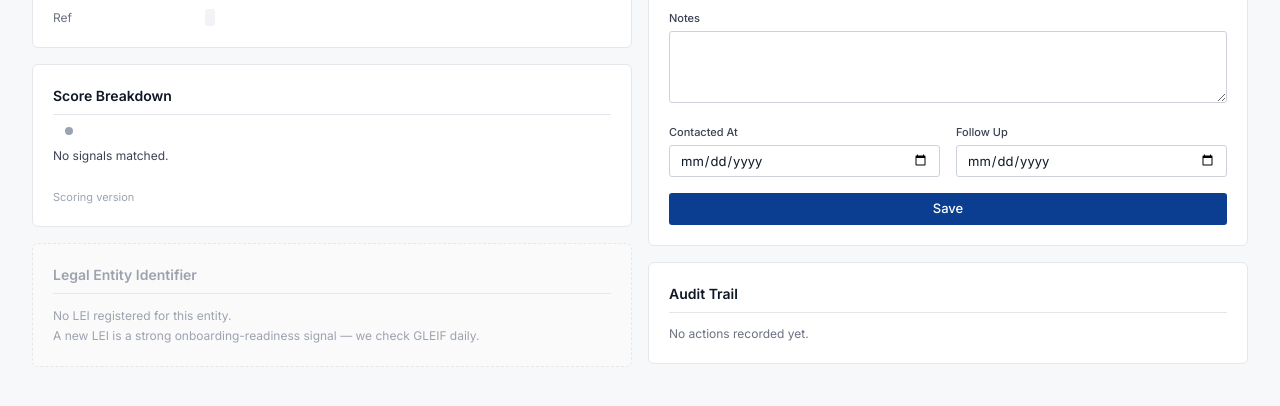
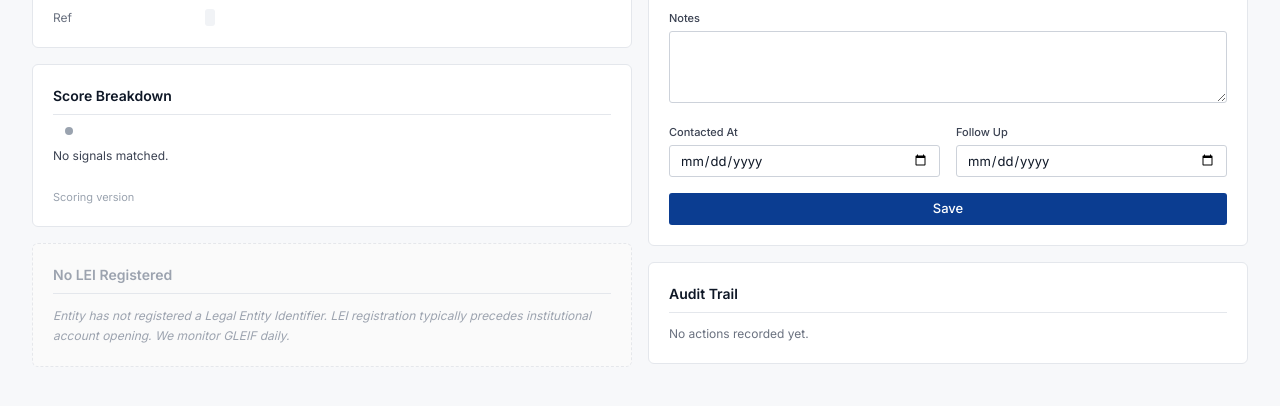
Before and after one commit to ismaelloveexcel/arie-onboarding-intelligence, a Python web app: template src/templates/lead_detail.html in a window 1280 px wide. Shown: the part 312-718 px from the top of the page. Run offline with Jinja, Linux system fonts and the light colour scheme; the template is opened without the code that fills it, so the values that code supplies are empty; some libraries are stand-ins or nearby versions.

Commit message:
fix: LEI card copy — professional tone for financial services audience

```diff
--- a/src/templates/lead_detail.html
+++ b/src/templates/lead_detail.html
@@ -56,6 +56,12 @@
     {% if lei %}
     <div class="card">
       <h2>Legal Entity Identifier</h2>
+      <p style="font-size:12px; color:#6b7280; margin:0 0 .75rem 0;
+                line-height:1.6; font-style:italic">
+        LEI registration indicates the entity is engaging with regulated
+        financial infrastructure — typically a prerequisite for banking,
+        custody, or institutional counterparty relationships.
+      </p>
       <table style="width:100%; font-size:13px; border-collapse:collapse">
         <tr>
           <td style="color:#888; width:140px; padding:4px 0">LEI</td>
@@ -66,7 +72,7 @@
             {% if lei.fresh %}
               <span class="tier tier-HIGH"
                     style="font-size:10px; margin-left:6px;
-                           vertical-align:middle">FRESH</span>
+                           vertical-align:middle">FRESH · ≤ 90 days</span>
             {% endif %}
           </td>
         </tr>
@@ -120,13 +126,13 @@
     <div class="card"
          style="border:1px dashed #e5e7eb; background:#fafafa">
       <h2 style="color:#9ca3af; font-size:14px">
-        Legal Entity Identifier
+        No LEI Registered
       </h2>
-      <p style="font-size:12px; color:#9ca3af; line-height:1.7;
-                margin:0">
-        No LEI registered for this entity.<br>
-        A new LEI is a strong onboarding-readiness signal —
-        we check GLEIF daily.
+      <p style="font-size:12px; color:#9ca3af; line-height:1.7; margin:0;
+                font-style:italic">
+        Entity has not registered a Legal Entity Identifier. LEI
+        registration typically precedes institutional account opening.
+        We monitor GLEIF daily.
       </p>
     </div>
     {% endif %}
```
